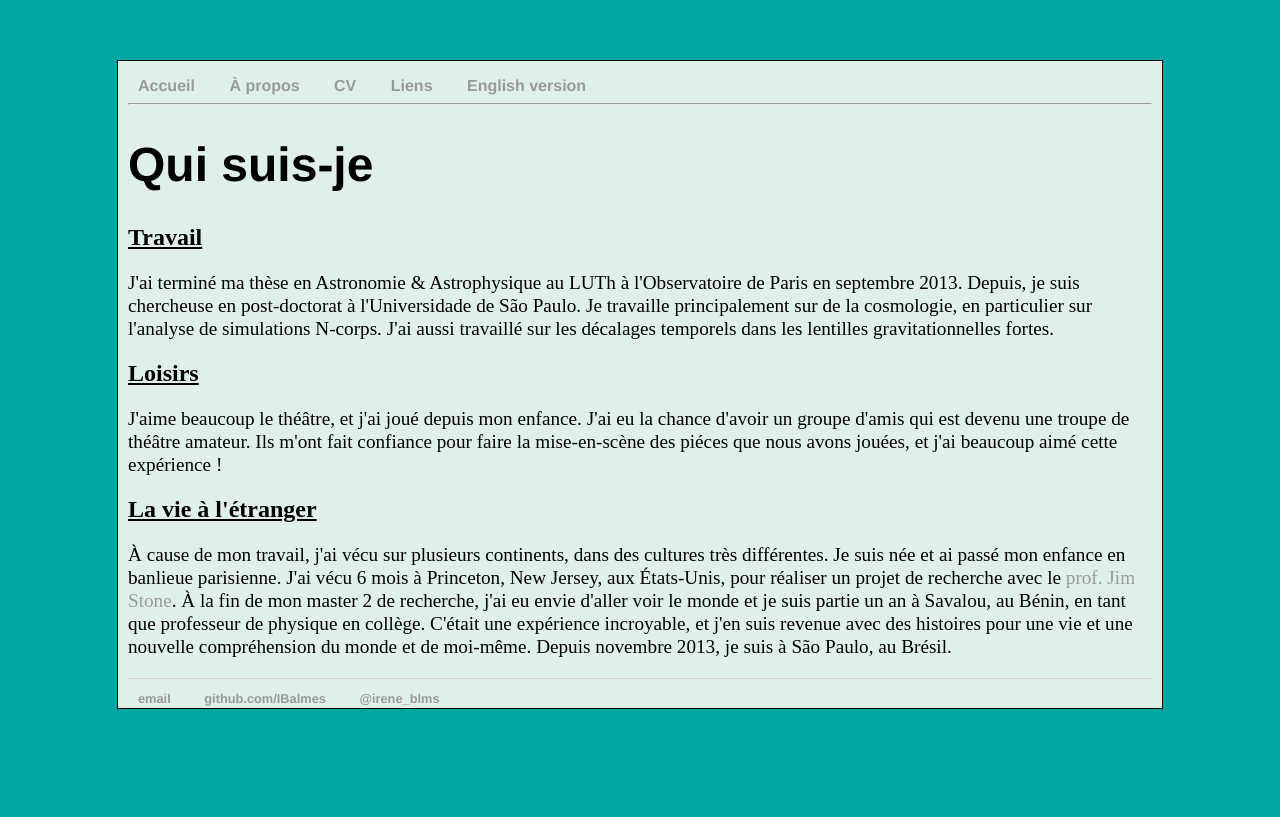
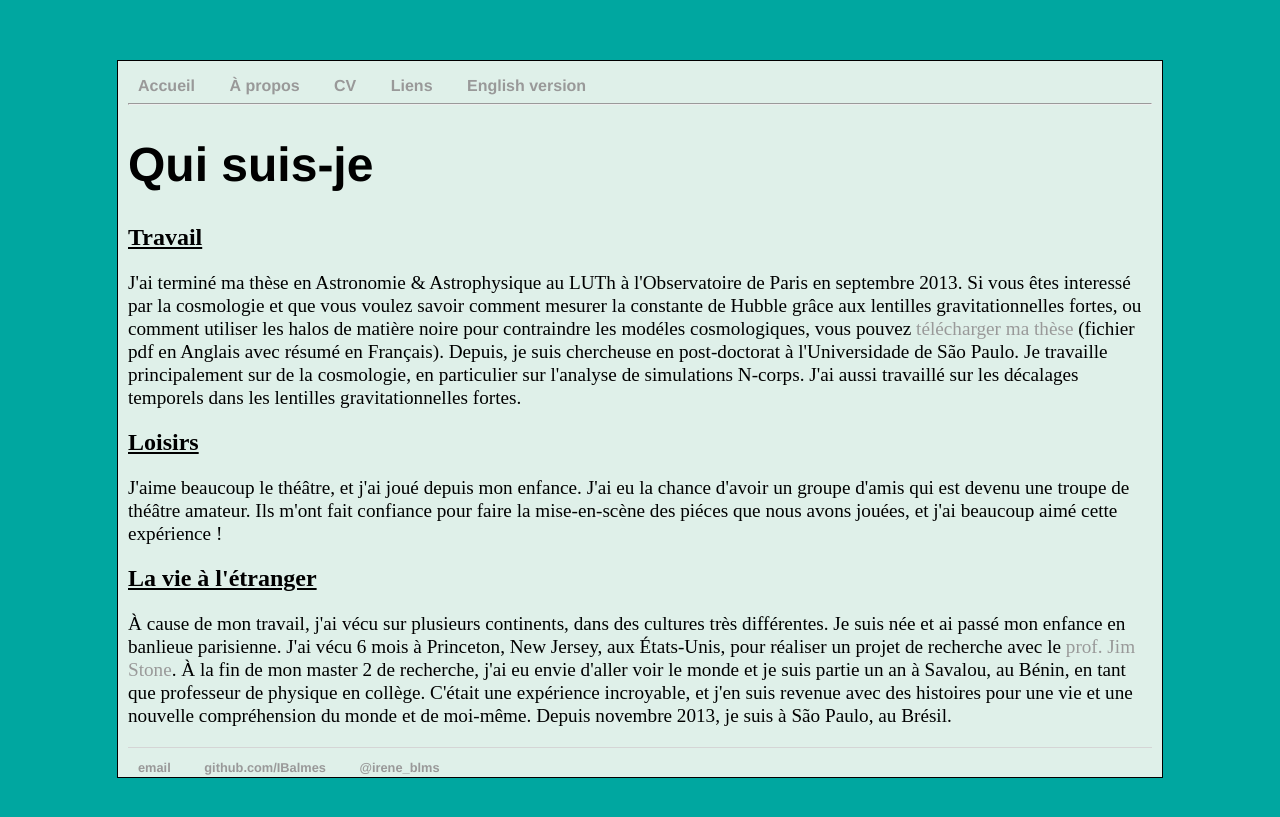
Before and after one commit to IBalmes/IBalmes.github.io, a Jekyll site: the page built from about/index_fr.html, in a window 1280 px wide. Shown: the top 817 px of the page. Built offline with Jekyll 4.4.1, drawn with Linux system fonts in a browser that asks for light colours.

Commit message:
Added a link to thesis in pdf.

```diff
--- a/about/index_fr.html
+++ b/about/index_fr.html
@@ -8,6 +8,10 @@ title: À propos
   <h2>Travail</h2>
 
   <p>J'ai terminé ma thèse en Astronomie & Astrophysique au LUTh à l'Observatoire de Paris en septembre 2013.
+  Si vous êtes interessé par la cosmologie et que vous voulez savoir comment mesurer la constante de Hubble
+  grâce aux lentilles gravitationnelles fortes, ou comment utiliser les halos de matière noire pour contraindre
+  les modéles cosmologiques, vous pouvez <a href='http://googledrive.com/host/0B9_hZcNm68n3cE9zOFBBUk5NX0k'>
+  télécharger ma thèse</a> (fichier pdf en Anglais avec résumé en Français).
   Depuis, je suis chercheuse en post-doctorat à l'Universidade de São Paulo. Je travaille principalement sur
   de la cosmologie, en particulier sur l'analyse de simulations N-corps. J'ai aussi travaillé sur les
   décalages temporels dans les lentilles gravitationnelles fortes.
```
